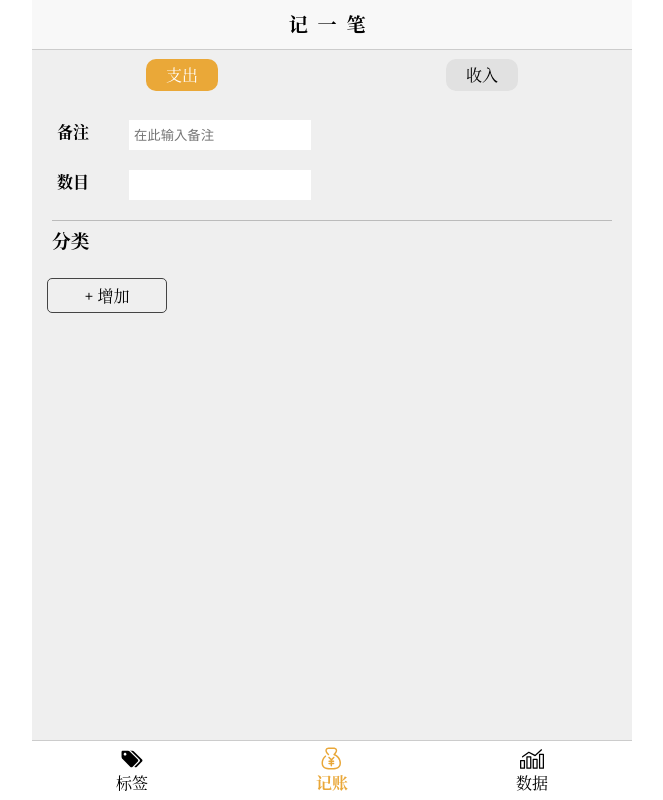
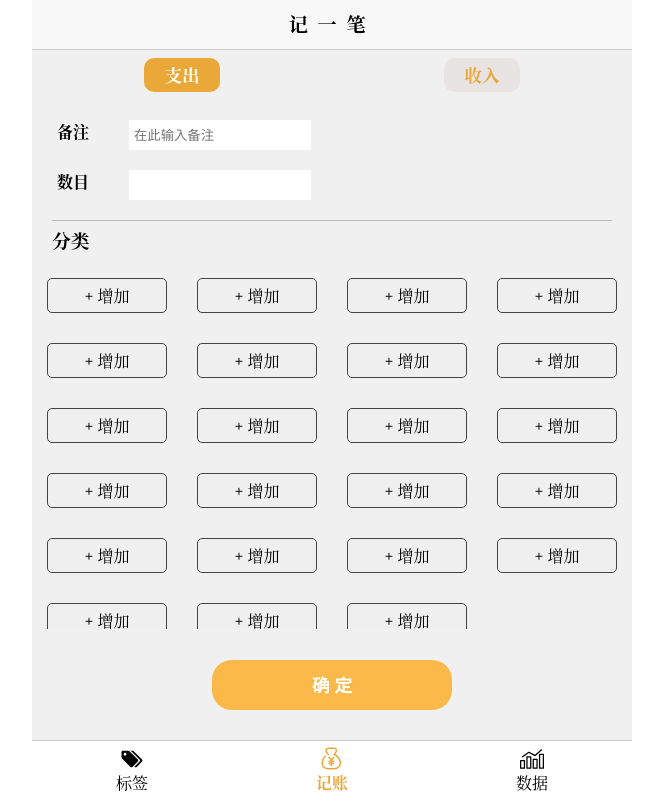
Before and after one commit to KarnoLf/tally-book-1, a Vue app: page /home in a window 1280 px wide. Shown: the whole page, without its empty margins (308-971 px from the left). Built offline with nearby package versions, Linux system fonts and the light colour scheme.

Commit message:
增加确定按键并写入相关样式

```diff
--- a/src/App.vue
+++ b/src/App.vue
@@ -31,10 +31,11 @@ body{
   margin-right: auto;
 }
 #app{
+  height: 100%;
   display: flex;
   flex-direction: column;
   height: 100vh;
-  background: #efefef;
+  background: #f0f0f0;
   font-family: Georgia, "Nimbus Roman No9 L", "Songti SC", "Noto Serif CJK SC", "Source Han Serif SC", "Source Han Serif CN", STSong, "AR PL New Sung", "AR PL SungtiL GB", NSimSun, SimSun, "TW\-Sung", "WenQuanYi Bitmap Song", "AR PL UMing CN", "AR PL UMing HK", "AR PL UMing TW", "AR PL UMing TW MBE", PMingLiU, MingLiU, serif;
 }
 .router-content{
--- a/src/components/homeComponents/FundsOption.vue
+++ b/src/components/homeComponents/FundsOption.vue
@@ -39,9 +39,12 @@ export default {
       flex-grow: 1;
       text-align: center;
       span{
-        background: #e1e1e1;
+        background: #e9e4e4;
         border-radius: 10px;
         padding: 5px 20px;
+        color: #eaa838;
+        font-size: 1.1em;
+        font-weight: bold;
       }
       &.selected{
         span{
--- a/src/components/homeComponents/LabelOption.vue
+++ b/src/components/homeComponents/LabelOption.vue
@@ -1,6 +1,28 @@
 <template>
   <div class="labelOption">
     <div class="label" v-show="false"></div>
+    <div class="label"> + 增加</div>
+    <div class="label"> + 增加</div>
+    <div class="label"> + 增加</div>
+    <div class="label"> + 增加</div>
+    <div class="label"> + 增加</div>
+    <div class="label"> + 增加</div>
+    <div class="label"> + 增加</div>
+    <div class="label"> + 增加</div>
+    <div class="label"> + 增加</div>
+    <div class="label"> + 增加</div>
+    <div class="label"> + 增加</div>
+    <div class="label"> + 增加</div>
+    <div class="label"> + 增加</div>
+    <div class="label"> + 增加</div>
+    <div class="label"> + 增加</div>
+    <div class="label"> + 增加</div>
+    <div class="label"> + 增加</div>
+    <div class="label"> + 增加</div>
+    <div class="label"> + 增加</div>
+    <div class="label"> + 增加</div>
+    <div class="label"> + 增加</div>
+    <div class="label"> + 增加</div>
     <div class="label"> + 增加</div>
   </div>
 </template>
@@ -27,6 +49,7 @@ export default {
     width: 20%;
     padding: 5px;
     text-align: center;
+    background: #efefef;
   }
 }
 </style>
--- /dev/null
+++ b/src/components/homeComponents/Ok.vue
@@ -0,0 +1,32 @@
+<template>
+ <div>
+  <button class="ok">确 定</button>
+ </div>
+</template>
+
+<script>
+export default {
+ data () {
+ return {
+
+ }
+ }
+}
+</script>
+
+<style lang = "less" scoped>
+ .ok {
+    height: 50px;
+    width: 240px;
+    padding: 10px 0;
+    color: #fff;
+    font-weight: 700;
+    border-radius: 20px;
+    background: #fab949;
+    text-align: center;
+    font-size: 1.1em;
+    &:focus{
+      outline: none;
+    }
+  }
+</style>
--- a/src/views/Home.vue
+++ b/src/views/Home.vue
@@ -1,27 +1,41 @@
 <template>
   <div class="home">
-    <div class="headline">记一笔</div>
-    <FundsOption/>
-    <Write/>
-    <h3>分类</h3>
-    <LabelOption/>
-</div>
+    <div class="contentArea">
+      <div class="headline">记一笔</div>
+      <FundsOption />
+      <Write />
+      <h3>分类</h3>
+      <LabelOption />
+    </div>
+    <div class="buttonArea">
+      <Ok/>
+    </div>
+  </div>
 </template>
 
 <script>
 import FundsOption from '@/components/homeComponents/FundsOption.vue'
 import Write from '@/components/homeComponents/Write.vue'
 import LabelOption from '@/components/homeComponents/LabelOption.vue'
+import Ok from '@/components/homeComponents/Ok.vue'
 export default {
-  name:'home',
-  components:{
-    FundsOption,Write,LabelOption
+  name: 'home',
+  components: {
+    FundsOption, Write, LabelOption,Ok
   }
 }
 </script>
 
 <style lang = "less" scoped>
-.headline{
+.home{
+  height: 100%;
+}
+.contentArea{
+  height: 85%;
+  overflow: auto;
+}
+
+.headline {
   background: #f8f8f8;
   height: 50px;
   width: 100%;
@@ -32,9 +46,16 @@ export default {
   font-size: 1.2em;
   font-weight: bold;
 }
-h3{
-    margin:10px 20px;
-    padding-top: 5px;
-    border-top:1px solid #bbb;
-  }
+h3 {
+  margin: 10px 20px;
+  padding-top: 5px;
+  border-top: 1px solid #bbb;
+}
+
+.buttonArea {
+  height: 15%;
+  display: flex;
+  justify-content: center;
+  align-items: center;
+}
 </style>
```
Also changed, not shown: src/components/homeComponents/Write.vue (+7 -5 lines).
